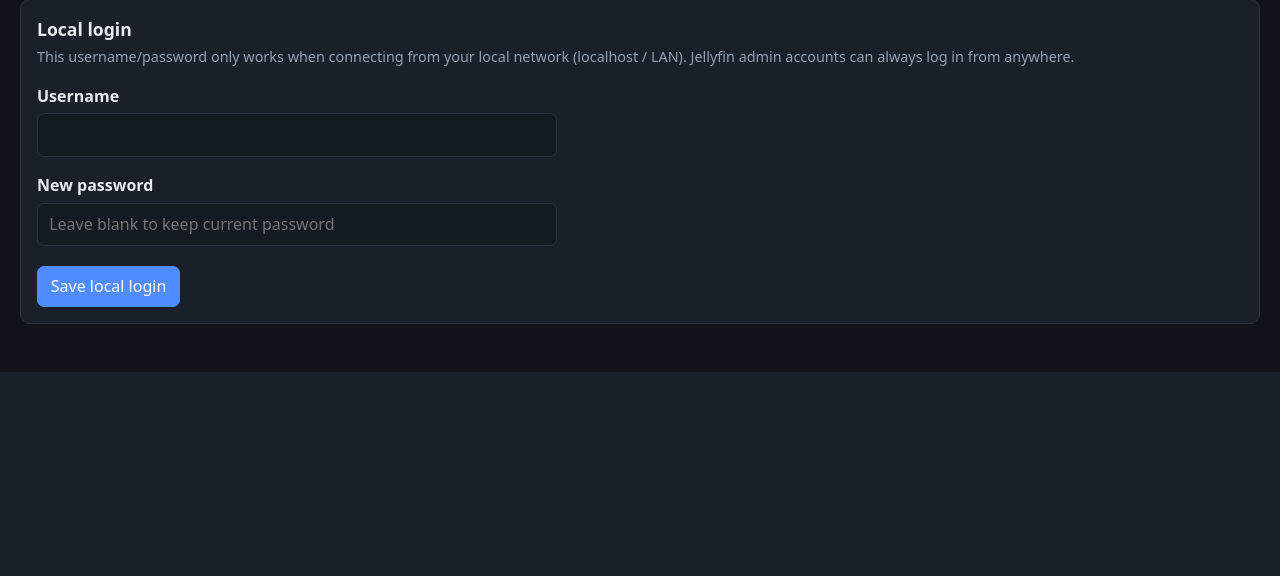
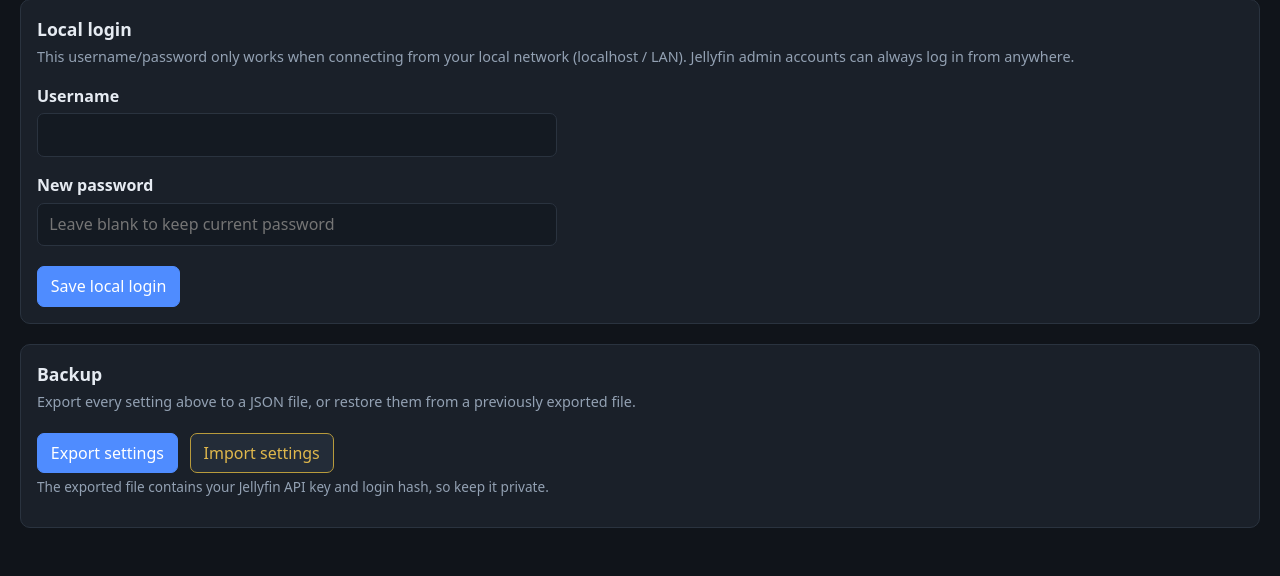
Before and after one commit to opheophe/JFTools, a FastAPI app: template app/templates/settings.html in a window 1280 px wide. Shown: the part 1180-1756 px from the top of the page. Before the commit the page ends 1552 px from the top, so only its background shows below. Run offline with FastAPI, Linux system fonts and the light colour scheme; the template is opened without the code that fills it, so the values that code supplies are empty.

Commit message:
Add Settings backup: export/import all settings as JSON
New Backup card on the Settings page. Export downloads a JSON file with every persisted setting (Jellyfin connection, API key, local login hash, Radarr/Sonarr URLs, time zone); import restores them from a previously exported file. Import validates JSON and the time zone and reloads the page. README notes the file contains secrets.

```diff
--- a/app/main.py
+++ b/app/main.py
@@ -1,11 +1,12 @@
 """MedServ web dashboard application."""
 from __future__ import annotations
 
+import json
 import time
 from contextlib import asynccontextmanager
 
-from fastapi import Depends, FastAPI, Form, Request
-from fastapi.responses import HTMLResponse, JSONResponse, RedirectResponse
+from fastapi import Depends, FastAPI, File, Form, Request, UploadFile
+from fastapi.responses import HTMLResponse, JSONResponse, RedirectResponse, Response
 from fastapi.staticfiles import StaticFiles
 from starlette.middleware.sessions import SessionMiddleware
 
@@ -268,6 +269,51 @@ async def settings_timezone_save(
     return JSONResponse({"ok": True, "message": "Time zone saved."})
 
 
+@app.get("/settings/export")
+async def settings_export(request: Request, user: str = Depends(require_login)):
+    payload = config.export_settings()
+    body = json.dumps(payload, indent=2)
+    log("Jellyfin", "INFO", "Settings exported")
+    return Response(
+        content=body,
+        media_type="application/json",
+        headers={"Content-Disposition": 'attachment; filename="medserv-settings.json"'},
+    )
+
+
+@app.post("/settings/import")
+async def settings_import(
+    request: Request,
+    user: str = Depends(require_login),
+    file: UploadFile = File(...),
+):
+    raw = await file.read()
+    try:
+        data = json.loads(raw.decode("utf-8"))
+    except (ValueError, UnicodeDecodeError):
+        return JSONResponse({"ok": False, "error": "File is not valid JSON."}, status_code=400)
+    if not isinstance(data, dict):
+        return JSONResponse(
+            {"ok": False, "error": "Settings file must be a JSON object."}, status_code=400
+        )
+
+    new_tz = str(data.get("timezone") or "").strip()
+    if new_tz:
+        from zoneinfo import ZoneInfo
+
+        try:
+            ZoneInfo(new_tz)
+        except Exception:
+            return JSONResponse({"ok": False, "error": "Invalid time zone in file."}, status_code=400)
+
+    config.import_settings(data)
+    if new_tz:
+        set_timezone(config.settings.timezone)
+    request.session["user"] = config.resolved_username
+    log("Jellyfin", "INFO", "Settings imported")
+    return JSONResponse({"ok": True, "message": "Settings imported."})
+
+
 # ---- API --------------------------------------------------------------------
 
 
--- a/app/static/app.js
+++ b/app/static/app.js
@@ -219,6 +219,7 @@ function bindSettings() {
   bindFormSubmit("auth-form", "/settings/auth", "auth-result");
   bindFormSubmit("integrations-form", "/settings/integrations", "integrations-result");
   bindFormSubmit("timezone-form", "/settings/timezone", "timezone-result");
+  bindSettingsBackup();
 
   const testBtn = document.getElementById("test-btn");
   const resultEl = document.getElementById("jellyfin-result");
@@ -237,6 +238,43 @@ function bindSettings() {
       resultEl.appendChild(el("p", { class: "error", text: String(err) }));
     } finally {
       testBtn.disabled = false;
+    }
+  });
+}
+
+function bindSettingsBackup() {
+  const exportBtn = document.getElementById("export-btn");
+  const importBtn = document.getElementById("import-btn");
+  const fileInput = document.getElementById("import-file");
+  const resultEl = document.getElementById("backup-result");
+  if (!exportBtn || !importBtn || !fileInput || !resultEl) return;
+
+  exportBtn.addEventListener("click", () => {
+    window.location.href = "/settings/export";
+  });
+
+  importBtn.addEventListener("click", () => fileInput.click());
+
+  fileInput.addEventListener("change", async () => {
+    const file = fileInput.files && fileInput.files[0];
+    if (!file) return;
+    const body = new FormData();
+    body.append("file", file);
+    showSpinner(resultEl);
+    try {
+      const resp = await fetch("/settings/import", { method: "POST", body });
+      if (resp.status === 401) {
+        window.location.href = "/login";
+        return;
+      }
+      const data = await resp.json();
+      showMessage(resultEl, data);
+      if (data.ok) setTimeout(() => window.location.reload(), 1200);
+    } catch (err) {
+      resultEl.innerHTML = "";
+      resultEl.appendChild(el("p", { class: "error", text: String(err) }));
+    } finally {
+      fileInput.value = "";
     }
   });
 }
--- a/app/templates/settings.html
+++ b/app/templates/settings.html
@@ -97,4 +97,16 @@
   </form>
   <div class="result" id="auth-result" hidden></div>
 </section>
+
+<section class="card">
+  <h2>Backup</h2>
+  <p class="muted">Export every setting above to a JSON file, or restore them from a previously exported file.</p>
+  <div class="row">
+    <button type="button" id="export-btn" class="primary">Export settings</button>
+    <button type="button" id="import-btn" class="btn-edit">Import settings</button>
+    <input type="file" id="import-file" accept="application/json,.json" hidden>
+  </div>
+  <p class="hint">The exported file contains your Jellyfin API key and login hash, so keep it private.</p>
+  <div class="result" id="backup-result" hidden></div>
+</section>
 {% endblock %}
```
Also changed, not shown: app/config.py (+30 -0 lines), README.md.
